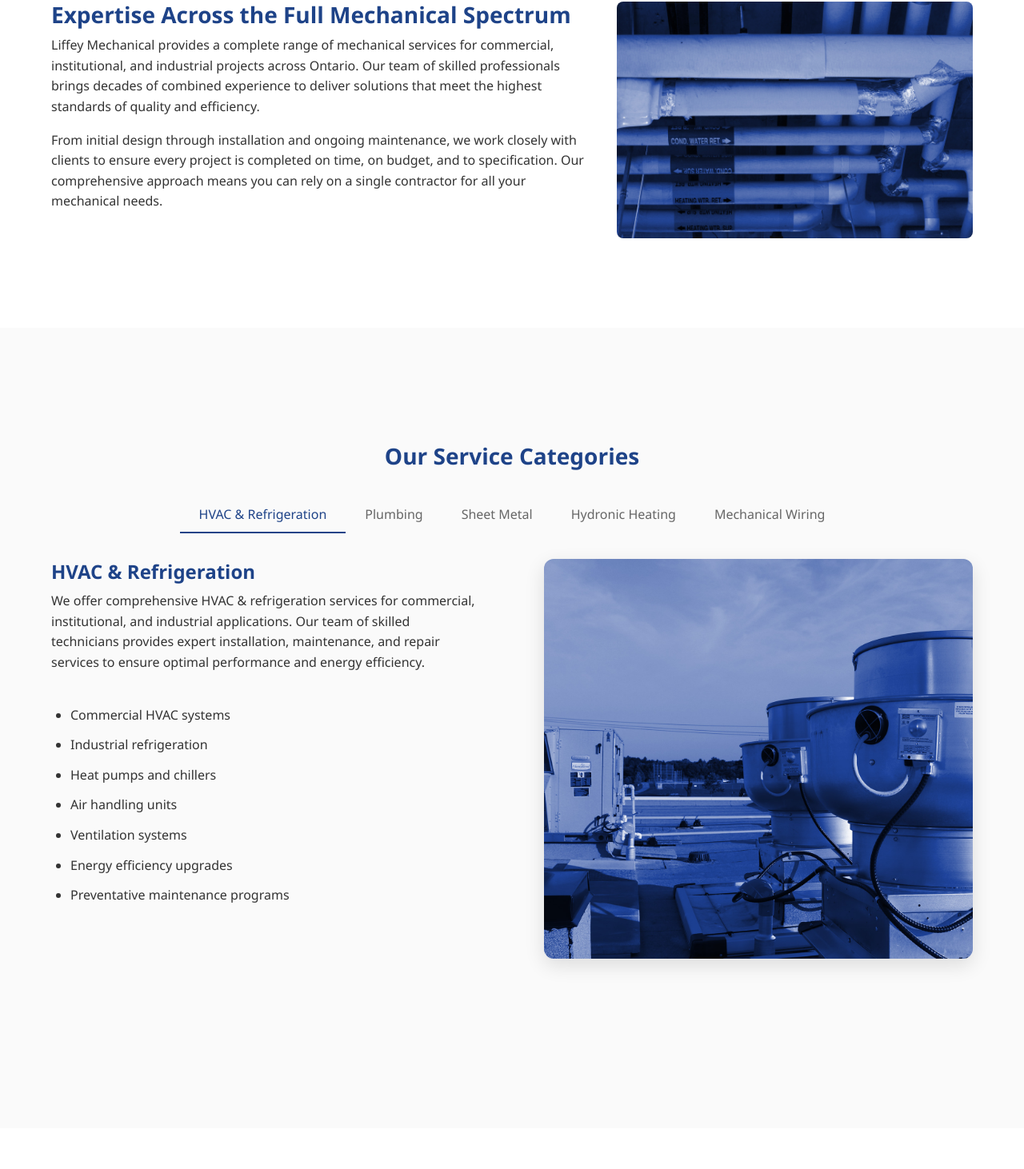
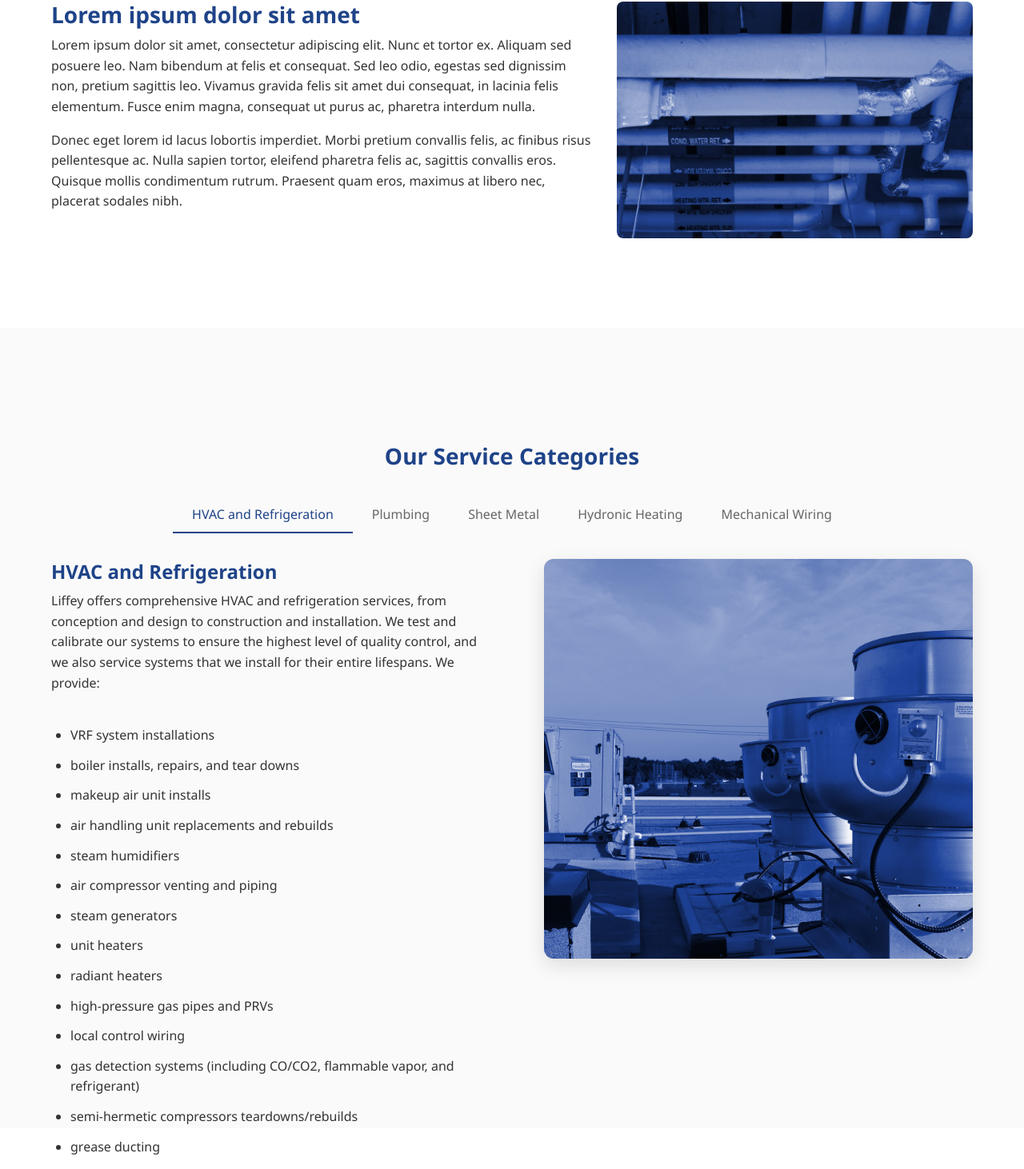
Before and after one commit to liffey-git/liffmech, a React (Create React App) app: page /services in a window 1280 px wide. Shown: the part 589-2051 px from the top of the page at 80% size. Built offline with nearby package versions, Linux system fonts and the light colour scheme.

Commit message:
Copy Changes / Fixes

```diff
--- a/src/pages/AboutPage.tsx
+++ b/src/pages/AboutPage.tsx
@@ -24,7 +24,7 @@ const AboutPage: React.FC = () => {
 
           <Box sx={{ maxWidth: 800, mx: 'auto', mb: 8 }}>
             <Typography variant="body1">
-              <span style={{ color: '#1e4388', fontWeight: 600 }}>Liffey Mechanical</span> takes its name from the River Liffey, one of Ireland&apos;s great waterways, which flows through Dublin, Kildare, and Wicklow counties. It symbolizes the pride that Barry Finnerty, founder and president of the company, feels for both his native Ireland and his new home of Canada. We embody the openness and plain talk that is the signature of Irish culture, while embracing the opportunity that Canada offers to newcomers from around the world.
+              <span style={{ color: '#1e4388', fontWeight: 600 }}>Liffey Mechanical</span> was founded in 2017 with a clear goal: to provide outstanding mechanical services to the local construction industry. We do so with pride, professionalism, and an unwavering dedication to partnership.
             </Typography>
           </Box>
 
@@ -32,12 +32,13 @@ const AboutPage: React.FC = () => {
           <Box sx={{
             display: 'flex',
             flexWrap: 'wrap',
-            gap: 4
+            gap: 4,
+            justifyContent: 'space-between',
           }}>
             <Box sx={{
               width: {
                 xs: '100%',
-                md: 'calc(50% - 16px)'
+                md: 'calc(30% - 16px)'
               }
             }}>
               <Paper
@@ -50,16 +51,16 @@ const AboutPage: React.FC = () => {
                   border: '1px solid #e0e0e0'
                 }}
               >                <Typography variant="h3" component="h2" gutterBottom color="primary" fontWeight={600}>
-                  Our Mission
+                  Pride
                 </Typography><Typography variant="body1">
-                  The cornerstone of Liffey&apos;s business is partnership. Success in the construction industry derives from relationships where all parties pull together to achieve excellence—not just in the physical outcome, but in communication, work processes, and managing challenges. On every project, we view ourselves as partners with a common goal.
+                  <span>Liffey Mechanical</span> takes its name from the River Liffey, one of Ireland&apos;s great waterways, which flows through Dublin, Kildare, and Wicklow counties. It symbolizes the pride that Barry Finnerty, founder and president of the company, feels for both his native Ireland and his new home of Canada. We embody the openness and plain talk that is the signature of Irish culture, while embracing the opportunity that Canada offers to newcomers from around the world.
                 </Typography>
               </Paper>
             </Box>
             <Box sx={{
               width: {
                 xs: '100%',
-                md: 'calc(50% - 16px)'
+                md: 'calc(30% - 16px)'
               }
             }}>
               <Paper
@@ -72,10 +73,33 @@ const AboutPage: React.FC = () => {
                   border: '1px solid #e0e0e0'
                 }}
               >                <Typography variant="h3" component="h2" gutterBottom color="primary" fontWeight={600}>
-                  Our Vision
+                  Professionalism
                 </Typography>
                 <Typography variant="body1">
                   Liffey operates under a simple motto: our most recent job is our best calling card. We recognize that a reputation for quality has to be earned anew every day, with every new project—and that constantly delivering the very best in workmanship and service is the key to our growth as a business.
+                </Typography>
+              </Paper>
+            </Box>
+            <Box sx={{
+              width: {
+                xs: '100%',
+                md: 'calc(30% - 16px)'
+              }
+            }}>
+              <Paper
+                elevation={0}
+                sx={{
+                  p: 4,
+                  height: '100%',
+                  backgroundColor: '#fff',
+                  borderRadius: 2,
+                  border: '1px solid #e0e0e0'
+                }}
+              >                <Typography variant="h3" component="h2" gutterBottom color="primary" fontWeight={600}>
+                  Partnership
+                </Typography>
+                <Typography variant="body1">
+                  The cornerstone of Liffey’s business is partnership. Success in the construction industry derives from relationships where all parties pull together to achieve excellence—not just in the physical outcome, but in communication, work processes, and managing challenges. On every project, we view ourselves as partners with a common goal.
                 </Typography>
               </Paper>
             </Box>
@@ -257,9 +281,10 @@ const AboutPage: React.FC = () => {
                 md: 'calc(50% - 16px)'
               }
             }}>
-            <Typography variant="body1">
+            <Typography variant="body1" sx={{ mb: 2 }}>
                 Experience has taught us that in a complex business like construction, the unexpected is often the norm. That is why we have made clear, ongoing communication a top priority. After vetting the skills of a potential new hire or prospective subcontractor, we ask one final question: &ldquo;How well do you communicate?&rdquo;
-              </Typography><Typography variant="body1">
+              </Typography>
+              <Typography variant="body1">
                 We do so because we know that communication is the lifeblood of our business. It&apos;s what drives smooth project management, and helps our clients avoid delays, minimize frustration, and maximize savings. We respond fast. (And if we don&apos;t have the answer, we&apos;ll find it soon.) We spell everything out. And we anticipate bottlenecks by keeping our partners up to date. At Liffey, our dedication to communication is what makes us a partner you can rely on.
               </Typography>
             </Box>
@@ -475,7 +500,8 @@ const AboutPage: React.FC = () => {
         </Container>
       </Box>
         {/* Community Involvement */}
-      <Box sx={{ py: 14, backgroundColor: '#f5f5f5' }}>        <Container maxWidth="lg">
+      <Box sx={{ py: 14, backgroundColor: '#f5f5f5' }}>
+        <Container maxWidth="lg">
           <Typography variant="h3" component="h2" gutterBottom align="center" sx={{ mb: 3 }} color="primary" fontWeight={600}>
             Community Involvement
           </Typography>
@@ -509,9 +535,10 @@ const AboutPage: React.FC = () => {
                 md: 'calc(50% - 16px)'
               }
             }}>
-            <Typography variant="body1">
+            <Typography variant="body1" sx={{ mb: 2 }}>
                 Our business depends on strong communities, and we&apos;re proud to do our part. We give back to community through sponsorships of sports teams that embody the Liffey approach: teamwork, camaraderie, and the pursuit of excellence.
-              </Typography><Typography variant="body1">
+              </Typography>
+              <Typography variant="body1" sx={{ mb: 2 }}>
                 Liffey has been an ongoing financial supporter of the Toronto Gaels Gaelic football club, who play in the local Gaelic Athletic Association. The Gaels are especially close to Liffey&apos;s heart, as they provided a welcome home for several Liffey employees to find their feet when they first arrived in Canada.
               </Typography>
               <Typography variant="body1">
--- a/src/pages/HomePage.tsx
+++ b/src/pages/HomePage.tsx
@@ -156,7 +156,8 @@ const HomePage: React.FC = () => {
                 }}
               >
                 <span style={{ color: '#1e4388', fontWeight: 600 }}>Liffey Mechanical</span> was founded in 2017 with a clear goal: to provide outstanding mechanical services to the local construction industry. We do so with pride, professionalism, and an unwavering dedication to partnership.
-              </Typography>                <LearnMoreButton
+              </Typography>
+              <LearnMoreButton
                 path="/about"
                 variant="light"
                 showPlayIcon
--- a/src/pages/ProjectsPage.tsx
+++ b/src/pages/ProjectsPage.tsx
@@ -48,7 +48,7 @@ const ProjectsPage: React.FC = () => {
     },
     {
       id: 4,
-      title: 'CIBC Corporate Center',
+      title: 'CIBC Corporate Centre',
       description: 'Large-scale mechanical infrastructure project for CIBC\'s corporate headquarters. We provided comprehensive mechanical services including climate control systems, industrial-grade plumbing, and specialized air filtration systems. The project required precise coordination with other trades and strict adherence to corporate security protocols.',
       imageUrl: '/images/IMG_Pipes.jpg'
     },
--- a/src/pages/ServicesPage.tsx
+++ b/src/pages/ServicesPage.tsx
@@ -22,7 +22,8 @@ const ServicesPage: React.FC = () => {
         imageUrl="/images/IMG_Draft.jpg"
         height="40vh"
       />      {/* Services Title and Introduction */}
-      <Box sx={{ pt: 14, pb: 14, backgroundColor: '#fff' }}>        <Container maxWidth="lg">
+      <Box sx={{ pt: 14, pb: 14, backgroundColor: '#fff' }}>
+        <Container maxWidth="lg">
           <Typography variant="h1" component="h1" align="center" gutterBottom sx={{ mb: 6 }} color="primary" fontWeight={600}>
             Services
           </Typography>
@@ -39,13 +40,13 @@ const ServicesPage: React.FC = () => {
                 md: 'calc(60% - 16px)'
               }            }}>
               <Typography variant="h3" component="h3" gutterBottom align="left" color="primary" fontWeight={600}>
-                Expertise Across the Full Mechanical Spectrum
+                Lorem ipsum dolor sit amet
               </Typography>
               <Typography variant="body1" paragraph>
-                Liffey Mechanical provides a complete range of mechanical services for commercial, institutional, and industrial projects across Ontario. Our team of skilled professionals brings decades of combined experience to deliver solutions that meet the highest standards of quality and efficiency.
+                Lorem ipsum dolor sit amet, consectetur adipiscing elit. Nunc et tortor ex. Aliquam sed posuere leo. Nam bibendum at felis et consequat. Sed leo odio, egestas sed dignissim non, pretium sagittis leo. Vivamus gravida felis sit amet dui consequat, in lacinia felis elementum. Fusce enim magna, consequat ut purus ac, pharetra interdum nulla.
               </Typography>
               <Typography variant="body1">
-                From initial design through installation and ongoing maintenance, we work closely with clients to ensure every project is completed on time, on budget, and to specification. Our comprehensive approach means you can rely on a single contractor for all your mechanical needs.
+                Donec eget lorem id lacus lobortis imperdiet. Morbi pretium convallis felis, ac finibus risus pellentesque ac. Nulla sapien tortor, eleifend pharetra felis ac, sagittis convallis eros. Quisque mollis condimentum rutrum. Praesent quam eros, maximus at libero nec, placerat sodales nibh.
               </Typography>
             </Box>
             <Box sx={{
@@ -69,7 +70,8 @@ const ServicesPage: React.FC = () => {
           </Box>
         </Container>
       </Box>      {/* Service Categories - Desktop Tabs View */}
-      <Box sx={{ display: { xs: 'none', md: 'block' }, pt: 14, pb: 10, backgroundColor: '#fafafa' }}>        <Container maxWidth="lg">
+      <Box sx={{ display: { xs: 'none', md: 'block' }, pt: 14, pb: 10, backgroundColor: '#fafafa' }}>
+        <Container maxWidth="lg">
           <Typography variant="h3" component="h2" gutterBottom align="center" sx={{ mb: 4, mt: 4 }} color="primary" fontWeight={600}>
             Our Service Categories
           </Typography>
--- a/src/utils/constants.ts
+++ b/src/utils/constants.ts
@@ -42,16 +42,26 @@ export const SERVICES: Service[] = [
 export const SERVICE_CATEGORIES: ServiceCategory[] = [
   {
     id: 1,
-    title: 'HVAC & Refrigeration',
-    description: 'We offer comprehensive HVAC & refrigeration services for commercial, institutional, and industrial applications. Our team of skilled technicians provides expert installation, maintenance, and repair services to ensure optimal performance and energy efficiency.',
+    title: 'HVAC and Refrigeration',
+    description: 'Liffey offers comprehensive HVAC and refrigeration services, from conception and design to construction and installation. We test and calibrate our systems to ensure the highest level of quality control, and we also service systems that we install for their entire lifespans. We provide:',
     items: [
-      'Commercial HVAC systems',
-      'Industrial refrigeration',
-      'Heat pumps and chillers',
-      'Air handling units',
-      'Ventilation systems',
-      'Energy efficiency upgrades',
-      'Preventative maintenance programs'    ],
+      'VRF system installations ',
+      'boiler installs, repairs, and tear downs ',
+      'makeup air unit installs',
+      'air handling unit replacements and rebuilds',
+      'steam humidifiers',
+      'air compressor venting and piping',
+      'steam generators',
+      'unit heaters',
+      'radiant heaters',
+      'high-pressure gas pipes and PRVs',
+      'local control wiring',
+      'gas detection systems (including CO/CO2, flammable vapor, and refrigerant)',
+      'semi-hermetic compressors teardowns/rebuilds',
+      'grease ducting',
+      'flue venting',
+      'industrial ventilation and ductwork'
+    ],
     imageUrl: '/images/IMG_Ref.jpg'
   },
   {
@@ -101,17 +111,13 @@ export const SERVICE_CATEGORIES: ServiceCategory[] = [
   {
     id: 5,
     title: 'Mechanical Wiring',
-    description: 'We are a registered electrical contractor with a strong team of licensed electricians, able to provide full electrical and wiring services for the most complex projects. We can design new systems and retrofit existing ones, develop lighting installations to suit specific requirements, and provide energy efficiency audits and green energy alternatives.',
+    description: 'From designing new systems to retrofitting existing ones, we are able to provide full electrical services for every type of wiring project. We are skilled in developing tailored lighting installations, conducting energy efficiency audits, and providing green energy alternatives. Our expertise covers:',
     items: [
-      'HVAC mechanical wiring',
-      'VRF system wiring and controls',
-      'Building automation systems',
-      'Boiler controls',
-      'Electrical service upgrades',
-      'Lighting retro fits and energy audits',
-      'Heat trace and snow melt systems',
-      'Data centre wiring',
-      'Equipment maintenance'
+      'wiring and controls for HVAC, VRF, boilers and building automation',
+      'retrofits and upgrades for lighting and other electrical service',
+      'heat tracing and snow melt systems',
+      'data centre wiring',
+      'system and equipment maintenance'
     ],
     imageUrl: '/images/IMG_Draft.jpg'
   }
```
